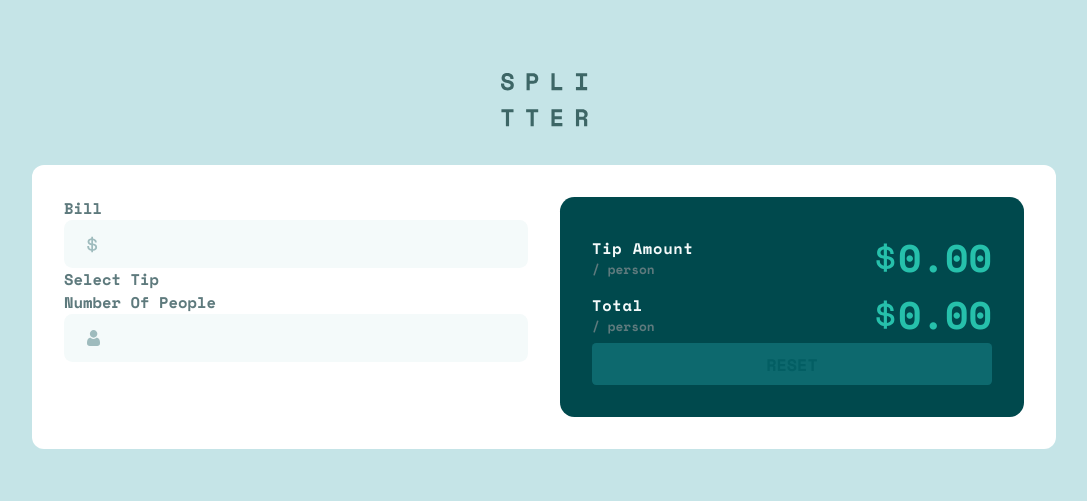
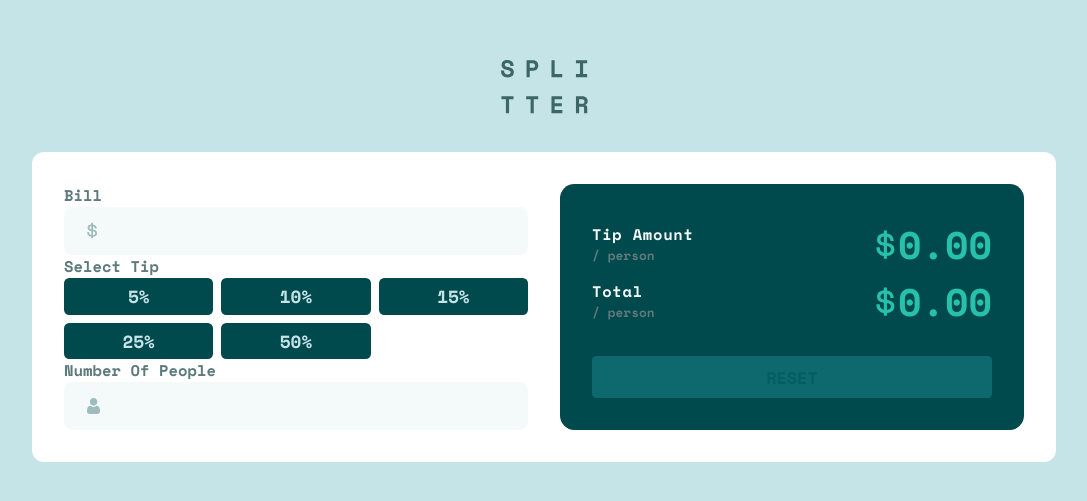
Before and after one commit to Aryan-ki-codepanti/tip-calculator-app, a React (Create React App) app: page / in a window 1280 px wide. Shown: the part 155-656 px from the top of the page, without its empty margins (96-1183 px from the left). Built offline with nearby package versions, Linux system fonts and the light colour scheme.

Commit message:
Added a set tip % buttons component

```diff
--- a/src/components/ResultDisplay/ResultDisplay.css
+++ b/src/components/ResultDisplay/ResultDisplay.css
@@ -6,6 +6,7 @@
     display: flex;
     flex-direction: column;
     justify-content: space-between;
+    height: 100%;
 }
 
 .reset-button{
--- a/src/components/SelectTip/SelectTip.css
+++ b/src/components/SelectTip/SelectTip.css
@@ -0,0 +1,5 @@
+.tip-grid{
+    display: grid;
+    grid-template-columns: repeat(3 , 1fr);
+    gap: 0.5em;
+}
--- a/src/components/SelectTip/SelectTip.jsx
+++ b/src/components/SelectTip/SelectTip.jsx
@@ -1,10 +1,18 @@
 import React from 'react'
+import { TipButton } from '../TipButton/TipButton';
 import "./SelectTip.css";
 
 export const SelectTip = () => {
     return (
         <div className="select-tip">
             <h1>Select Tip</h1>
+            <div className="tip-grid">
+                <TipButton percent={5}/>
+                <TipButton percent={10}/>
+                <TipButton percent={15}/>
+                <TipButton percent={25}/>
+                <TipButton percent={50}/>
+            </div>
         </div>
     )
 }
--- /dev/null
+++ b/src/components/TipButton/TipButton.css
@@ -0,0 +1,12 @@
+.tip-button{
+    color: var(--Light-grayish-cyan-1);
+    background: var(--Very-dark-cyan);
+    border: none;
+    outline: none;
+    border-radius: 0.3em;
+    padding: 0.3em;
+    font-size: 1.1em;
+    font-weight: var(--fw-700);
+    cursor: pointer;
+
+}
--- /dev/null
+++ b/src/components/TipButton/TipButton.jsx
@@ -0,0 +1,10 @@
+import React from 'react'
+import "./TipButton.css";
+
+export const TipButton = ({ percent }) => {
+    return (
+        <button className="tip-button">
+            {percent}%
+        </button>
+    )
+}
```
